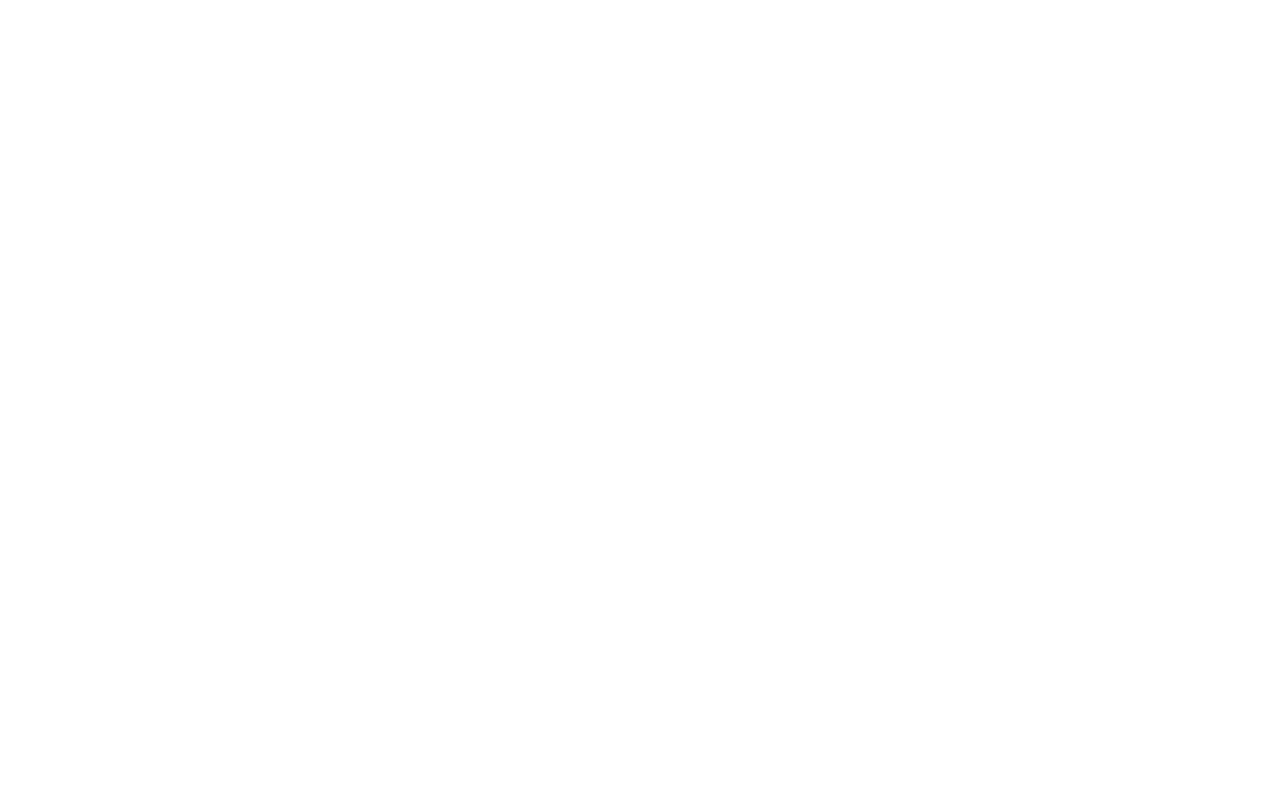
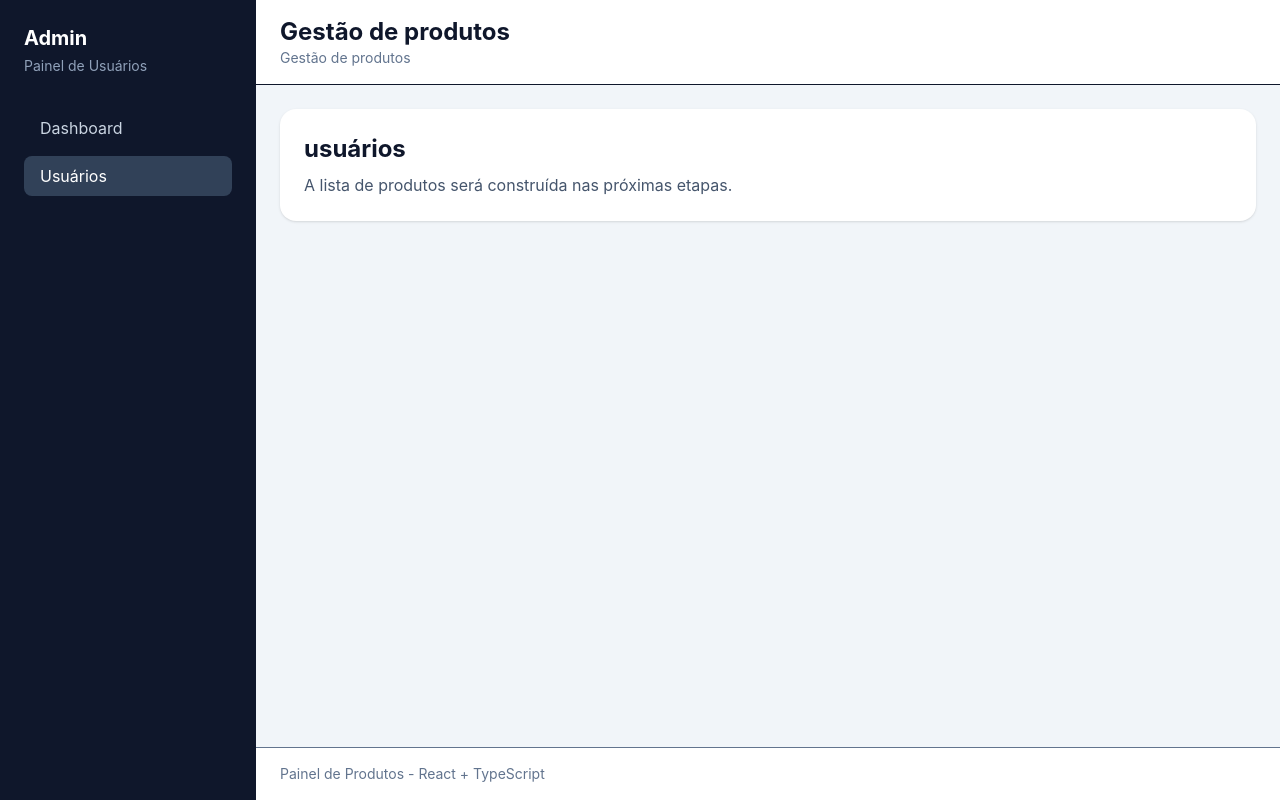
Before and after one commit to joaozin135/frontend-fic, a React (Vite) app: page /usuarios in a window 1280 px wide. Before the commit this address had no page. Built offline with nearby package versions, Linux system fonts and the light colour scheme.

Commit message:
feat: add rotas novas páginas

```diff
--- a/src/App.tsx
+++ b/src/App.tsx
@@ -3,13 +3,17 @@
 import { DashboardLayout } from './components/layoult/DashboardLayoult'
 import { DashboardHome } from './pages/DashboardHome'
 import { UsersPage } from './pages/UsersPage'
+import { CategoryPage } from './pages/CategoryPage'
+import { CoursesPage } from './pages/CoursesPage'
 
 function App() {
   return (
     <Routes>
       <Route element={<DashboardLayout />}>
         <Route index element={<DashboardHome />} />
-        <Route path="produtos" element={<UsersPage />} />
+        <Route path="usuarios" element={<UsersPage />} />
+        <Route path="categorias" element={<CategoryPage />} />
+        <Route path="cursos" element={<CoursesPage />} />
       </Route>
     </Routes>
   )
```
